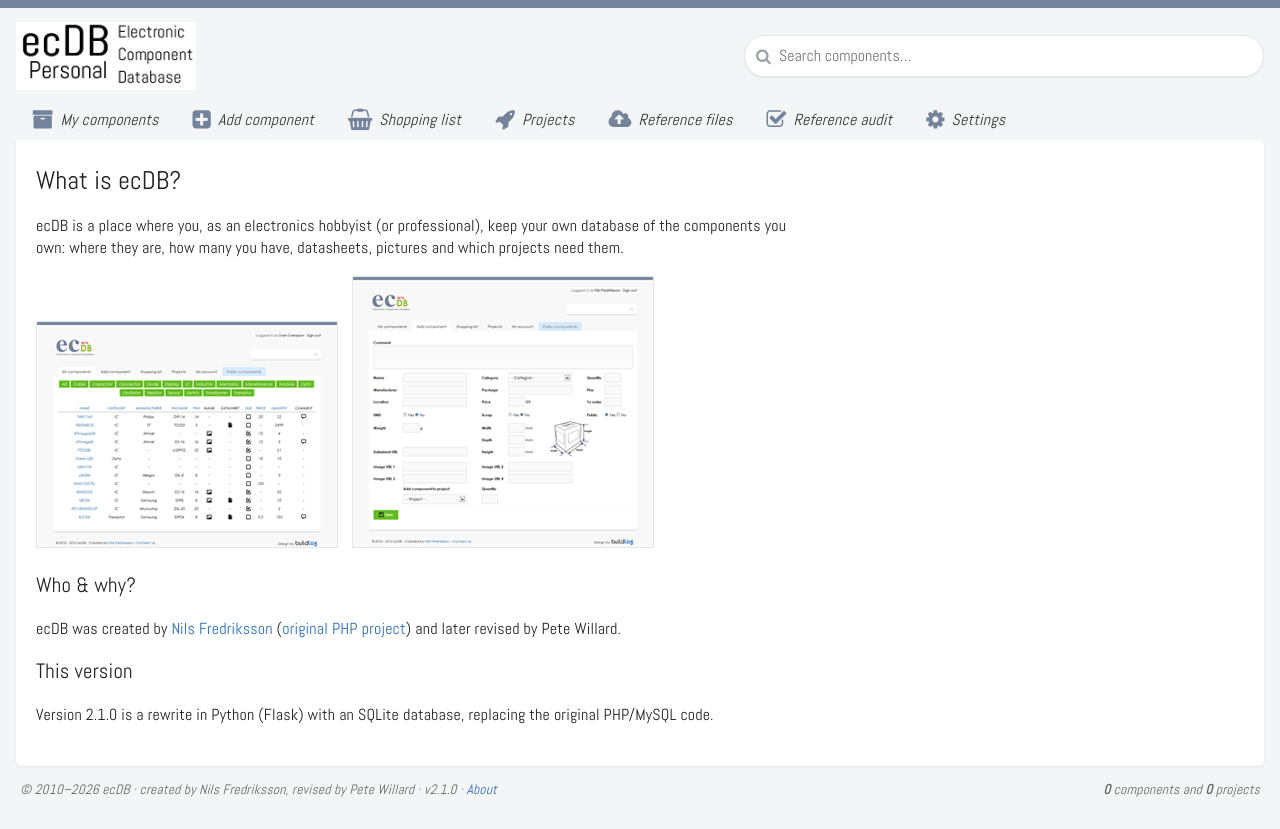
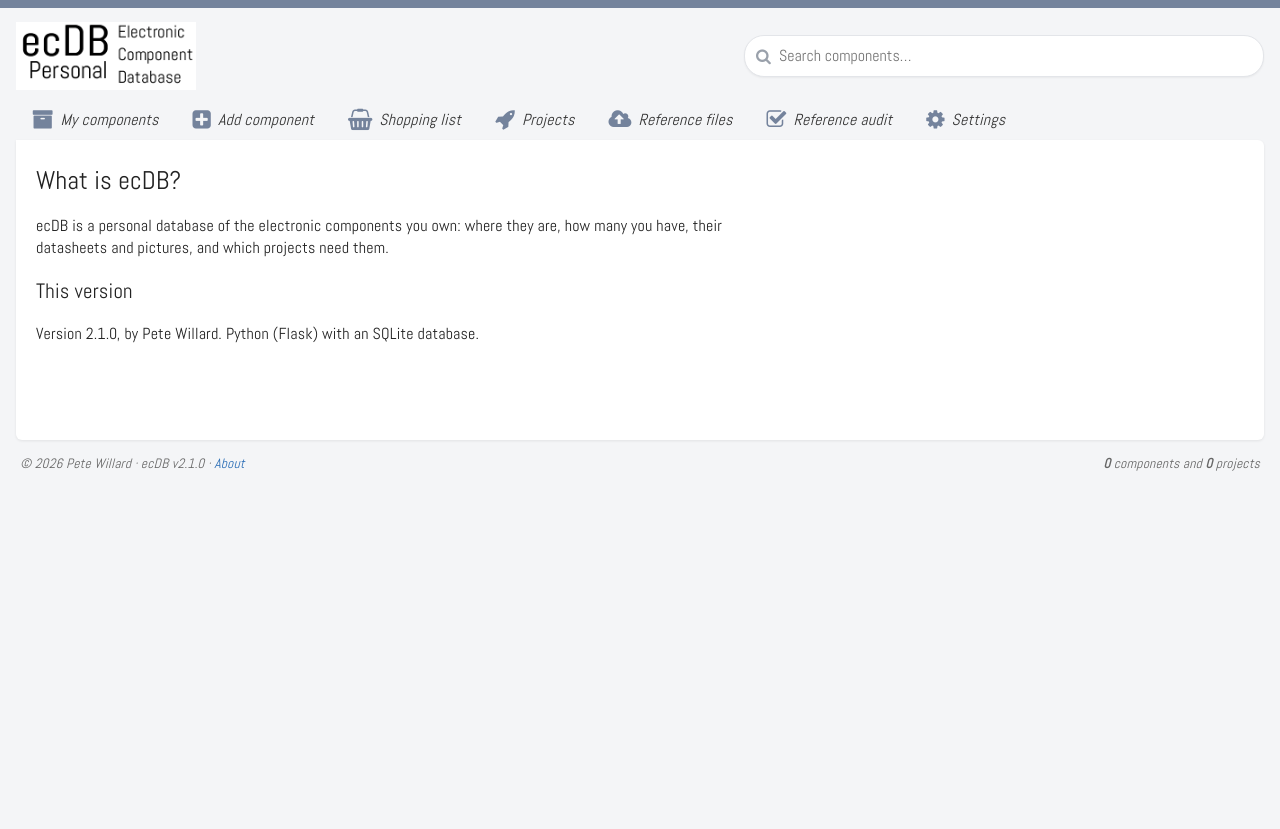
Before and after one commit to pwillard/Private-Bench-Stock, a Flask app: page /about in a window 1280 px wide. After the commit the page ends 471 px from the top, so only its background shows below. Run offline with Flask 3, Linux system fonts and the light colour scheme; parts of the project's set-up code (start-up, migrations or seed data) failed here and were passed over; some libraries are stand-ins or nearby versions.

Commit message:
Remove original-author credits and screenshots

```diff
--- a/ecdb/templates/about.html
+++ b/ecdb/templates/about.html
@@ -3,16 +3,9 @@
 {% block content %}
 <div class="about">
   <h1>What is ecDB?</h1>
-  <p>ecDB is a place where you, as an electronics hobbyist (or professional), keep your own database of
-  the components you own: where they are, how many you have, datasheets, pictures and which projects need them.</p>
-  <p>
-    <a href="{{ url_for('static', filename='img/index.png') }}"><img src="{{ url_for('static', filename='img/index_thumbnail.png') }}" alt="Component list (original version)"></a>
-    <a href="{{ url_for('static', filename='img/add.png') }}"><img src="{{ url_for('static', filename='img/add_thumbnail.png') }}" alt="Add component (original version)"></a>
-  </p>
-  <h2>Who & why?</h2>
-  <p>ecDB was created by <a href="http://nilsf.se" target="_blank" rel="noopener">Nils Fredriksson</a>
-  (<a href="https://github.com/ElectricMan/ecDB" target="_blank" rel="noopener">original PHP project</a>) and later revised by Pete Willard.</p>
+  <p>ecDB is a personal database of the electronic components you own: where they are, how many
+  you have, their datasheets and pictures, and which projects need them.</p>
   <h2>This version</h2>
-  <p>Version {{ version }} is a rewrite in Python (Flask) with an SQLite database, replacing the original PHP/MySQL code.</p>
+  <p>Version {{ version }}, by Pete Willard. Python (Flask) with an SQLite database.</p>
 </div>
 {% endblock %}
--- a/ecdb/templates/base.html
+++ b/ecdb/templates/base.html
@@ -44,7 +44,7 @@
   </main>
 
   <footer id="copyText">
-    <div>© 2010–{{ year }} ecDB · created by Nils Fredriksson, revised by Pete Willard · v{{ version }} · <a href="{{ url_for('components.about') }}">About</a></div>
+    <div>© {{ year }} Pete Willard · ecDB v{{ version }} · <a href="{{ url_for('components.about') }}">About</a></div>
     <div class="stats"><b>{{ stats.components }}</b> components and <b>{{ stats.projects }}</b> projects</div>
   </footer>
 </div>
```
Also changed, not shown: ecdb/static/img/add.png (deleted), ecdb/static/img/add_thumbnail.png (deleted), ecdb/static/img/index.png (deleted), ecdb/static/img/index_thumbnail.png (deleted), ecdb/static/img/shoplist.png (deleted), ecdb/static/img/shoplist_thumbnail.png (deleted).
